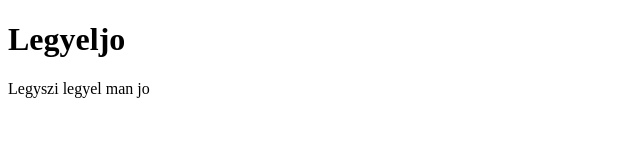
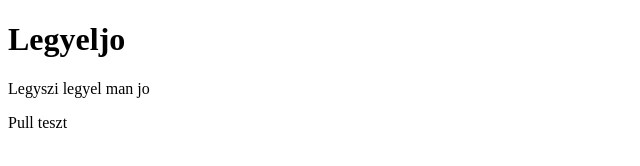
Before and after one commit to Potyeszka/WEBProg, a plain HTML site: page main.html in a window 1280 px wide. Shown: the full height of the page, 0-640 px from the left. Drawn offline with Linux system fonts and the light colour scheme.

Commit message:
pulltest

```diff
--- a/main.html
+++ b/main.html
@@ -8,5 +8,6 @@
 </head>
 <body>
     <tr>Legyszi legyel man jo</tr>
+    <p>Pull teszt</p>
 </body>
 </html>
```
